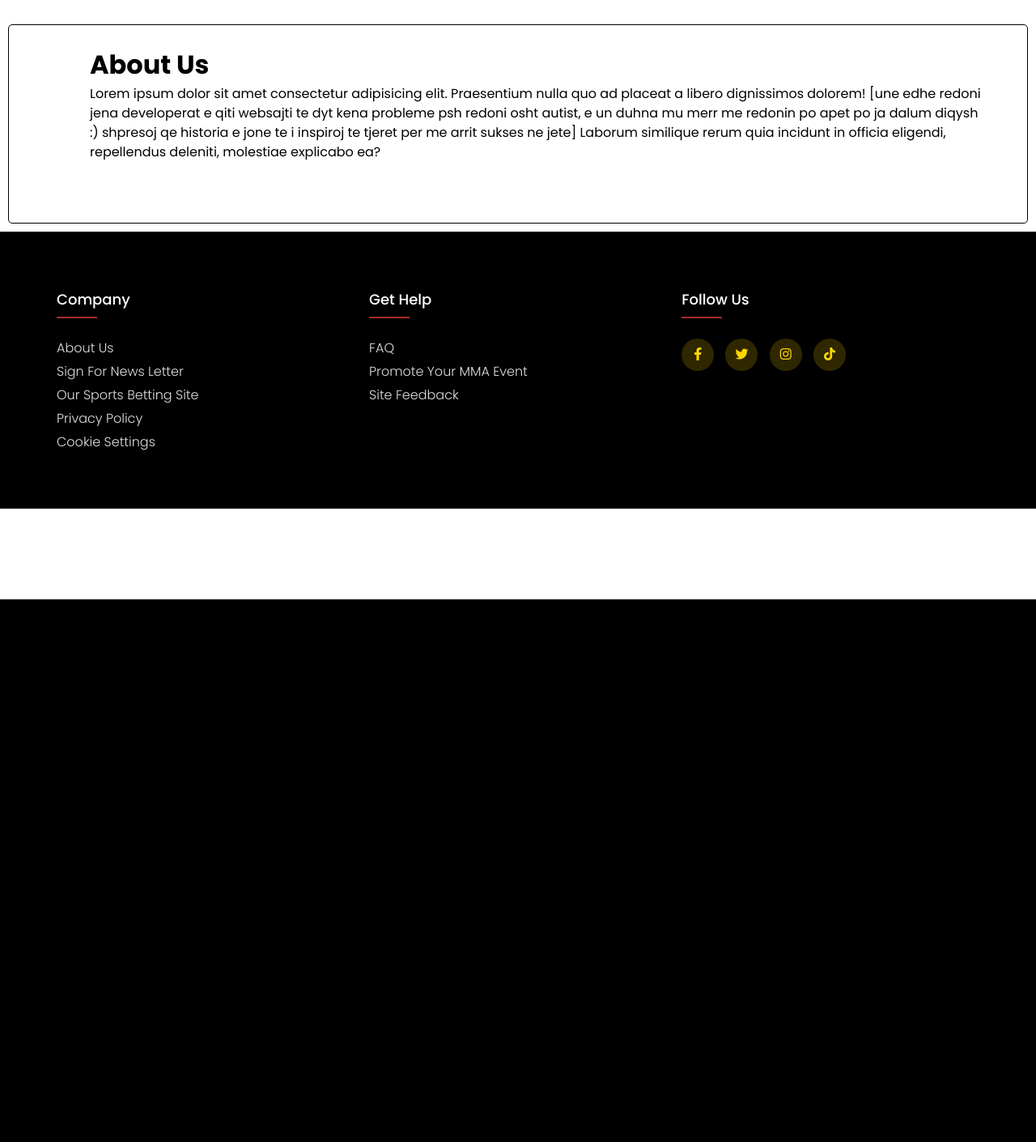
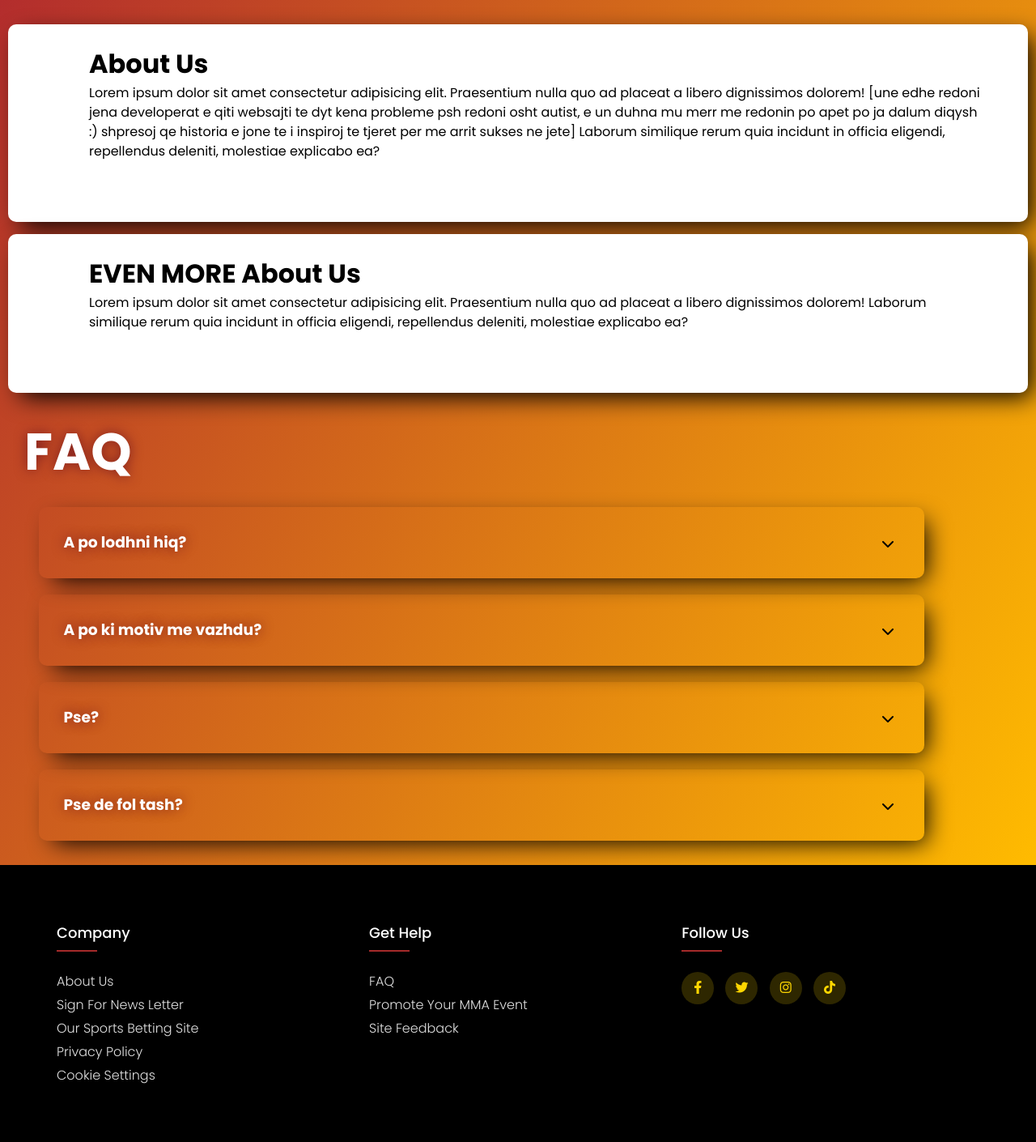
Before and after one commit to Liburn-Krasniqi/MMA-Event-Tracker, a PHP site: page /Abouti.html in a window 1280 px wide. Shown: the part 60-1470 px from the top of the page at 81% size. Before the commit the page ends 800 px from the top, so only its background shows below. Run offline with PHP 8.4, Linux system fonts and the light colour scheme.

Commit message:
FAQ & bg-Gradient

```diff
--- a/AboutMain.css
+++ b/AboutMain.css
@@ -1,10 +1,127 @@
 main{
-    margin: 30px 10px 10px 10px;
+    background: linear-gradient(120deg,rgb(179, 45, 45),#ffbb00);
+    padding:30px 10px 10px 10px;
+}
 
+.aboutUs-Container{
     padding: 25px 50px 75px 100px;
 
-    border: solid;
-    border-color: black;
-    border-width: 1px;
-    border-radius: 5px;
+
+    border-radius: 10px;
+    background-color: white;
+
+    box-shadow: 10px 10px 30px -5px;
 }
+
+.aboutUs-Container:not(:first-child){
+    margin-top: 15px;
+}
+
+#About-title-cards{
+    margin-top: 15px;
+    padding: 10px 0px 0px 20px;
+
+    font-size: xx-large;
+    color: rgb(255, 255, 255);
+    text-shadow: 0px 0px 15px rgb(127, 31, 31);
+}
+
+.faq-container{
+    max-width: auto;
+    margin: 0 10vw 0 3vw;
+}
+
+.faq-container:not(:first-child){
+    margin-top: 15px;
+}
+
+.faq {
+    background-color: transparent;
+    box-shadow: 10px 10px 30px -8px black;
+    text-shadow: 0px 0px 15px rgb(127, 31, 31);
+    color: white;
+    border-radius: 10px;
+    margin: 20px 0;
+    padding: 30px;
+    position: relative;
+    overflow: hidden;
+    transition: 0.4s ease;
+  }
+
+  .faq.active {
+    text-shadow:none;
+    color: black;
+    background-color: white;
+    box-shadow: 0 3px 6px rgba(0, 0, 0, 0.1), 0 3px 6px rgba(0, 0, 0, 0.1);
+  }
+
+  .faq.active::before,
+  .faq.active::after {
+    content: '\f075';
+    font-family: 'Font Awesome 5 Free';
+    color: #ccaf2e;
+    font-size: 7rem;
+    position: absolute;
+    opacity: 0.2;
+    top: 20px;
+    left: 20px;
+    z-index: 0;
+  }
+
+  .faq.active::before {
+    color: #db3450;
+    top: -10px;
+    left: -30px;
+    transform: rotateY(180deg);
+  }
+
+  .faq-title {
+    margin: 0 35px 0 0;
+  }
+
+  .faq-text {
+    display: none;
+    margin: 30px 0 0;
+  }
+
+  .faq.active .faq-text {
+    display: block;
+  }
+
+  .faq-toggle {
+    background-color: transparent;
+    border: 0;
+    border-radius: 50%;
+    cursor: pointer;
+    display: flex;
+    align-items: center;
+    justify-content: center;
+    font-size: 16px;
+    padding: 0;
+    position: absolute;
+    top: 30px;
+    right: 30px;
+    height: 30px;
+    width: 30px;
+  }
+
+  .faq-toggle:focus {
+    outline: 0;
+  }
+
+  .faq-toggle .fa-times {
+    color: white;
+    display: none;
+  }
+
+  .faq.active .faq-toggle .fa-times {
+    display: block;
+  }
+
+  .faq.active .faq-toggle .fa-chevron-down {
+    display: none;
+  }
+
+  .faq.active .faq-toggle {
+  background-color: #9fa4a8;
+  }
--- a/Abouti.html
+++ b/Abouti.html
@@ -16,9 +16,7 @@
             <a href="News.html">News</a>
 
             <a href="index.html" id="logo">FightLog</a>
-            <!--
-            e shkruva O per momentin masi simetrike
-            -->
+
             <a href="Rankings.html">Rankings</a>
             <a href="Login.html">Log In</a>
             <div class="dropdown">
@@ -33,8 +31,88 @@
     </header>
 
     <main>
-        <h1>About Us</h1>
-        <p>Lorem ipsum dolor sit amet consectetur adipisicing elit. Praesentium nulla quo ad placeat a libero dignissimos dolorem! [une edhe redoni jena developerat e qiti websajti te dyt kena probleme psh redoni osht autist, e un duhna mu merr me redonin po apet po ja dalum diqysh :) shpresoj qe historia e jone te i inspiroj te tjeret per me arrit sukses ne jete]   Laborum similique rerum quia incidunt in officia eligendi, repellendus deleniti, molestiae explicabo ea?</p>
+        <div class="aboutUs-Container">
+            <h1>About Us</h1>
+            <p>Lorem ipsum dolor sit amet consectetur adipisicing elit. Praesentium nulla quo ad placeat a libero dignissimos dolorem! [une edhe redoni jena developerat e qiti websajti te dyt kena probleme psh redoni osht autist, e un duhna mu merr me redonin po apet po ja dalum diqysh :) shpresoj qe historia e jone te i inspiroj te tjeret per me arrit sukses ne jete]   Laborum similique rerum quia incidunt in officia eligendi, repellendus deleniti, molestiae explicabo ea?</p>
+        </div>
+
+        <div class="aboutUs-Container">
+            <h1>EVEN MORE About Us</h1>
+            <p>Lorem ipsum dolor sit amet consectetur adipisicing elit. Praesentium nulla quo ad placeat a libero dignissimos dolorem! Laborum similique rerum quia incidunt in officia eligendi, repellendus deleniti, molestiae explicabo ea?</p>
+        </div>
+
+        <div id="About-title-cards">
+            <h1>FAQ</h1>
+        </div>
+
+        <div class="faq-container">
+            <div class="faq">
+                <h3 class="faq-title">
+                    A po lodhni hiq?
+                </h3>
+
+                <p class="faq-text">
+                    Hiq valla!
+                </p>
+
+                <button class="faq-toggle">
+                    <i class="fas fa-chevron-down"></i>
+                    <i class="fas fa-times"></i>
+                </button>
+            </div>
+        </div>
+
+        <div class="faq-container">
+            <div class="faq">
+                <h3 class="faq-title">
+                    A po ki motiv me vazhdu?
+                </h3>
+
+                <p class="faq-text">
+                    Hiq valla!
+                </p>
+
+                <button class="faq-toggle">
+                    <i class="fas fa-chevron-down"></i>
+                    <i class="fas fa-times"></i>
+                </button>
+            </div>
+        </div>
+
+        <div class="faq-container">
+            <div class="faq">
+                <h3 class="faq-title">
+                    Pse?
+                </h3>
+
+                <p class="faq-text">
+                    se di :/
+                </p>
+
+                <button class="faq-toggle">
+                    <i class="fas fa-chevron-down"></i>
+                    <i class="fas fa-times"></i>
+                </button>
+            </div>
+        </div>
+
+        <div class="faq-container">
+            <div class="faq">
+                <h3 class="faq-title">
+                    Pse de fol tash?
+                </h3>
+
+                <p class="faq-text">
+                    pfff sdi be kohve tfundit spo lib libi qysh ka libu libi ma perpara U know what im sayin...
+                </p>
+
+                <button class="faq-toggle">
+                    <i class="fas fa-chevron-down"></i>
+                    <i class="fas fa-times"></i>
+                </button>
+            </div>
+        </div>
+
     </main>
 
     <footer>
@@ -73,5 +151,6 @@
 
        </div>
     </footer>
+    <script src="app.js"></script>
 </body>
 </html>
--- /dev/null
+++ b/app.js
@@ -0,0 +1,5 @@
+const buttons = document.querySelectorAll('.faq-toggle')
+
+buttons.forEach(button => {
+    button.addEventListener('click', () => button.parentNode.classList.toggle('active'))
+})
```
